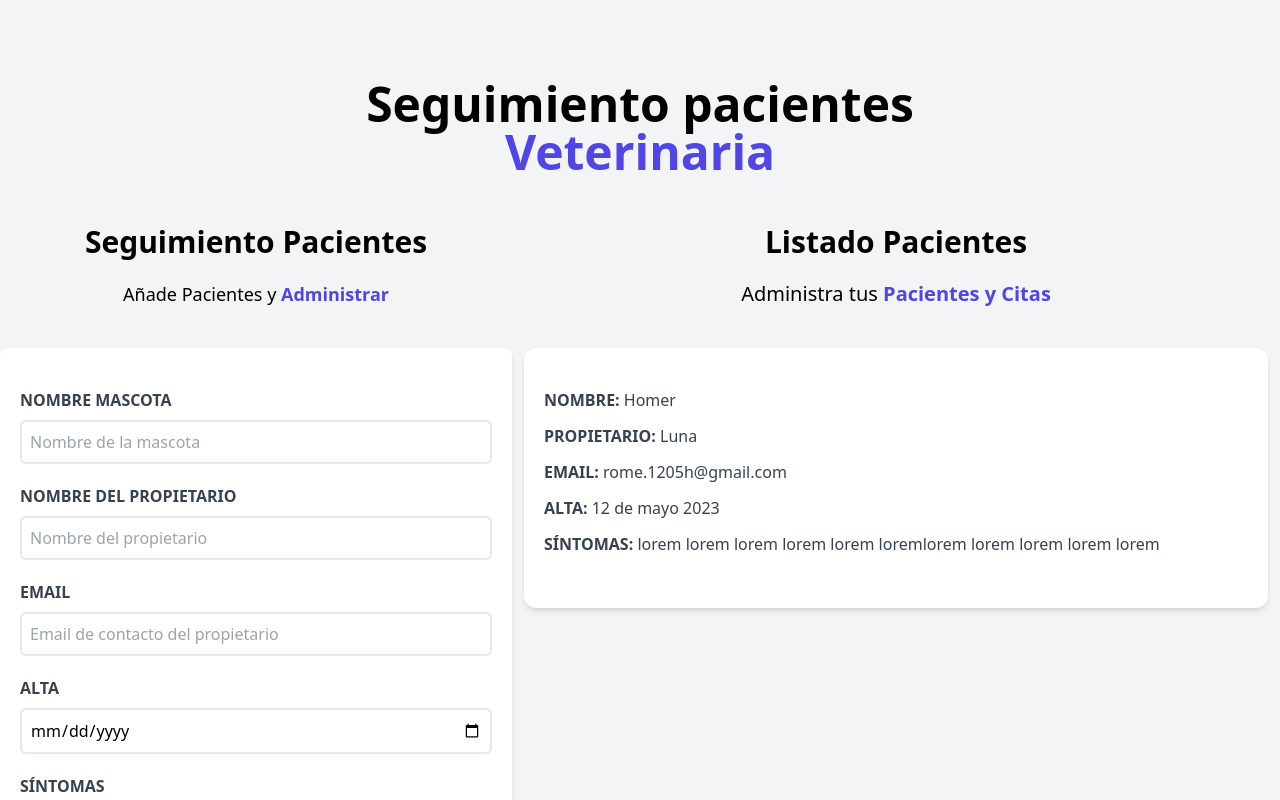
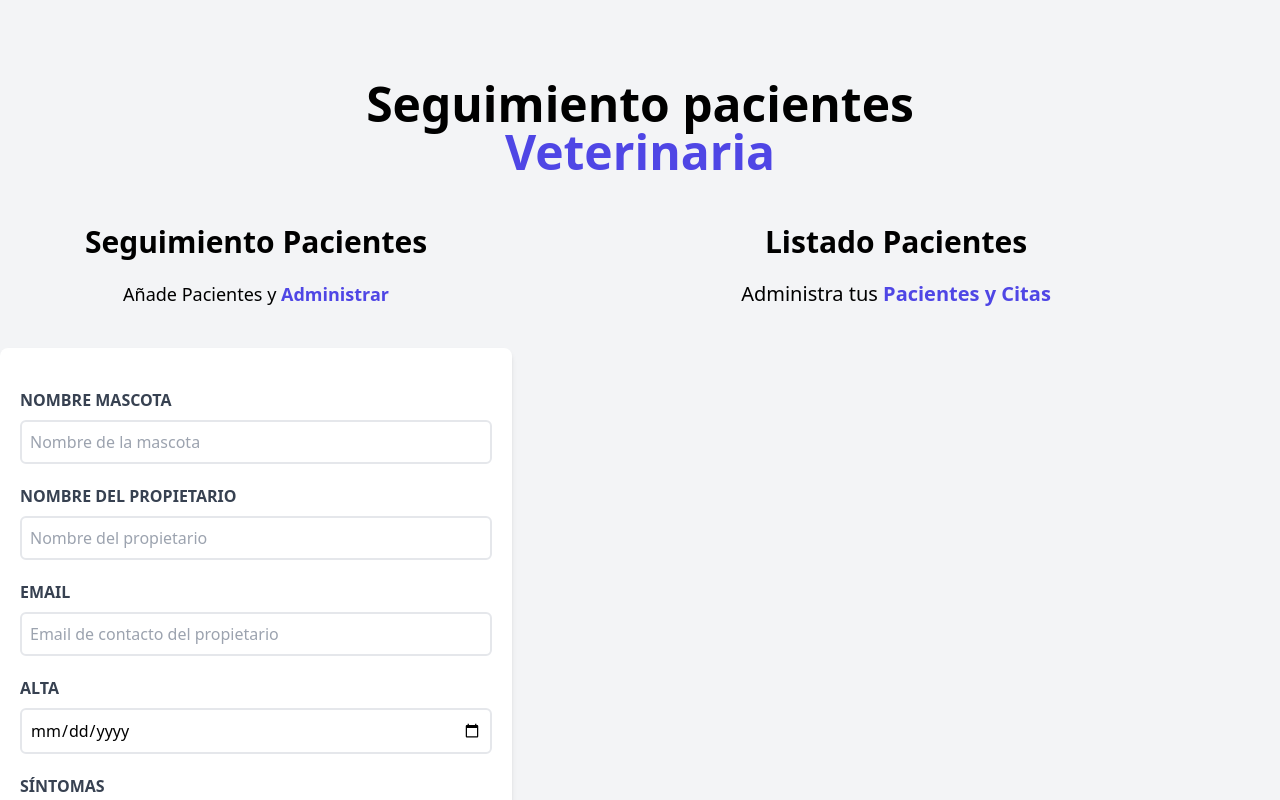
Before and after one commit to napsterh/dashboard-pet-vet, a React (Vite) app: page / in a window 1280 px wide. Shown: the top 800 px of the page. Built offline with nearby package versions, Linux system fonts and the light colour scheme.

Commit message:
listado pacientes dinamico

```diff
--- a/src/components/ListadoPacientes.jsx
+++ b/src/components/ListadoPacientes.jsx
@@ -9,10 +9,12 @@ const ListadoPacientes = ({pacientes}) => {
             Administra tus {''}
             <span className="text-indigo-600 font-bold">Pacientes y Citas</span>
          </p>
-         {pacientes.map( (paciente) => (
-            <h1>{paciente.name}</h1>
+         {pacientes.map( (paciente, index) => (
+               <Paciente
+                  paciente={paciente}
+                  key={index}
+               />
             ))}
-         <Paciente/>
       </div>
    )
 }
--- a/src/components/Paciente.jsx
+++ b/src/components/Paciente.jsx
@@ -1,22 +1,33 @@
 
-const Paciente = () => {
+   const Paciente = ({paciente}) => {
+
+      const {
+         mascota,
+         propietario,
+         email,
+         alta,
+         sintomas
+      } = paciente
+
    return (
       <div className="m-3 bg-white shadow-md px-5 py-10 rounded-xl">
+            <>
                <p className="font-bold mb-3 text-gray-700 uppercase">Nombre: {''}
-            <span className="font-normal normal-case">Homer</span>
+                  <span className="font-normal normal-case">{mascota}</span>
                </p>
                <p className="font-bold mb-3 text-gray-700 uppercase">Propietario: {''}
-            <span className="font-normal normal-case">Luna</span>
+                  <span className="font-normal normal-case">{propietario}</span>
                </p>
                <p className="font-bold mb-3 text-gray-700 uppercase">Email: {''}
-            <span className="font-normal normal-case">rome.1205h@gmail.com</span>
+                  <span className="font-normal normal-case">{email}</span>
                </p>
                <p className="font-bold mb-3 text-gray-700 uppercase">Alta: {''}
-            <span className="font-normal normal-case">12 de mayo 2023</span>
+                  <span className="font-normal normal-case">{alta}</span>
                </p>
                <p className="font-bold mb-3 text-gray-700 uppercase">Síntomas: {''}
-            <span className="font-normal normal-case">lorem lorem lorem lorem lorem loremlorem lorem lorem lorem lorem </span>
+                  <span className="font-normal normal-case">{sintomas}</span>
                </p>
+            </>
       </div>
    )
 }
```
Lines whose indentation alone changed are shown as unchanged.
